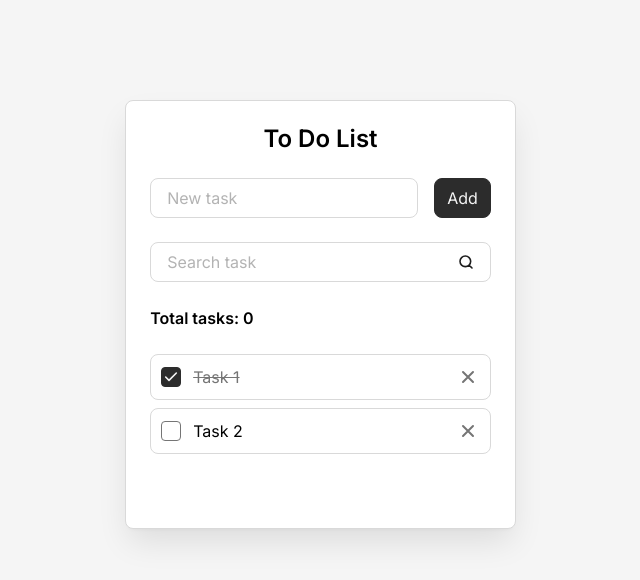
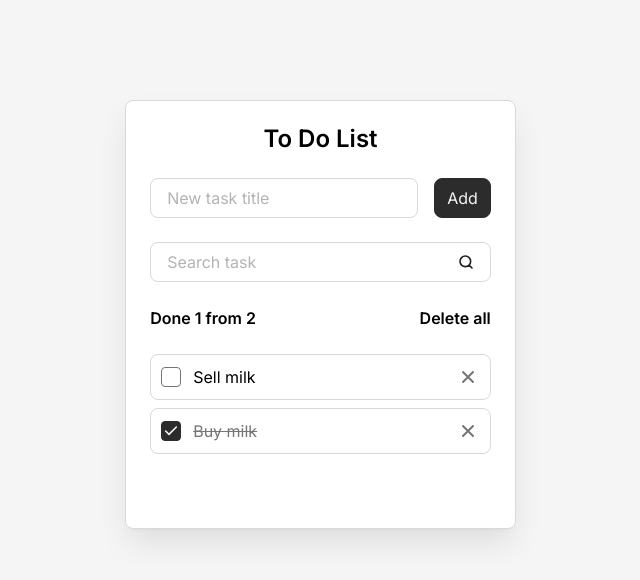
Before and after one commit to AlShamko/todo_Lamkov, a React (Vite) app: page / in a window 1280 px wide. Shown: the top 580 px of the page, without its empty margins (312-952 px from the left). Built offline with nearby package versions, Linux system fonts and the light colour scheme.

Commit message:
feat: add props in our components

```diff
--- a/src/App.jsx
+++ b/src/App.jsx
@@ -2,7 +2,7 @@ import Todo from "./components/Todo.jsx";
 
 const App = () => {
     return (
-       <Todo/>
+            <Todo/>
     )
 }
 
--- a/src/components/AddTaskForm.jsx
+++ b/src/components/AddTaskForm.jsx
@@ -1,11 +1,25 @@
 import Button from "./Button.jsx";
 import Field from "./Field.jsx";
 
-const AddTaskForm = () => {
+const AddTaskForm = (props) => {
+
+    const {
+        addTask,
+    } = props;
+
+    const onSubmit = (event) => {
+        event.preventDefault()
+        addTask()
+    }
+
     return (
-        <form className="todo__form">
-            <Field />
-            <Button />
+        <form className="todo__form" onSubmit={onSubmit}>
+            <Field
+            className="todo__field"
+            id="new-task"
+            label="New task title"
+            />
+            <Button type='submit'>Add</Button>
         </form>
     )
 }
--- a/src/components/Button.jsx
+++ b/src/components/Button.jsx
@@ -1,6 +1,18 @@
-const Button = () => {
+const Button = (props) => {
+
+    const {
+        className = '',
+        type = 'button',
+        children,
+    } = props;
+
     return (
-        <button className="button" type="submit">Add</button>
+        <button
+            className={`button ${className}`}
+            type= {type}
+        >
+            {children}
+        </button>
     )
 }
 
--- a/src/components/Field.jsx
+++ b/src/components/Field.jsx
@@ -1,17 +1,28 @@
-const Field = () => {
+const Field = (props) => {
+
+   const {
+       className = '',
+       id,
+       label,
+       type = 'text',
+       onInput,
+   } = props;
+
     return (
-        <div className="todo__field field">
+        <div className={`field ${className}`}>
             <label
                 className="field__label"
-                htmlFor="new-task"
+                htmlFor={id}
             >
-                New task
+                {label}
             </label>
             <input
                 className="field__input"
-                id="new-task"
+                id={id}
                 placeholder=" "
                 autoComplete="off"
+                type={type}
+                onInput={onInput}
             />
         </div>
     )
--- a/src/components/SearchTaskForm.jsx
+++ b/src/components/SearchTaskForm.jsx
@@ -1,21 +1,23 @@
-const SearchTaskForm = () => {
+import Field from "./Field.jsx";
+
+const SearchTaskForm = (props) => {
+
+    const {
+        onSearchInput,
+    } = props;
+
     return (
-        <form className="todo__form">
-            <div className="todo__field field">
-                <label
-                    className="field__label"
-                    htmlFor="search-task"
-                >
-                    Search task
-                </label>
-                <input
-                    className="field__input"
-                    id="search-task"
-                    placeholder=" "
-                    autoComplete="off"
-                    type="search"
-                />
-            </div>
+        <form
+            className="todo__form"
+            onSubmit={(event) => event.preventDefault()}
+        >
+            <Field
+                className="todo__field"
+                id="search-task"
+                label="Search task"
+                type="search"
+                onInput={(event) => onSearchInput(event.target.value)}
+            />
         </form>
     )
 }
--- a/src/components/Todo.jsx
+++ b/src/components/Todo.jsx
@@ -4,13 +4,48 @@ import TodoInfo from "./TodoInfo.jsx";
 import TodoList from "./TodoList.jsx";
 
 const Todo = () => {
+    const tasks = [
+        {id: 'task-1', title: 'Sell milk', isDone: false},
+        {id: 'task-2', title: 'Buy milk', isDone: true},
+    ];
+
+    const deleteAllTasks = () => {
+
+    }
+
+    const deleteTask = (taskId) => {
+
+    }
+
+    const toggleTaskComplete = (taskId, isDone) => {
+
+    }
+
+    const filterTasks = (query) => {
+
+    }
+
+    const addTask = () => {
+
+    }
+
+
+
     return (
         <div className="todo">
             <h1 className="todo__title">To Do List</h1>
-            <AddTaskForm/>
-            <SearchTaskForm/>
-            <TodoInfo/>
-            <TodoList/>
+            <AddTaskForm addTask={addTask}/>
+            <SearchTaskForm onSearchInput={filterTasks}/>
+            <TodoInfo
+                total={tasks.length}
+                done={tasks.filter(({isDone}) => isDone).length}
+                onDeleteAllButtonClick={deleteAllTasks}
+            />
+            <TodoList
+                tasks={tasks}
+                onDeleteTaskButtonClick={deleteTask}
+                onTaskCompleteChange={toggleTaskComplete}
+            />
         </div>
     )
 }
--- a/src/components/TodoInfo.jsx
+++ b/src/components/TodoInfo.jsx
@@ -1,8 +1,27 @@
-const TodoInfo = () => {
+const TodoInfo = (props) => {
+
+    const {
+        total,
+        done,
+        onDeleteAllButtonClick,
+    } = props
+
+    const hasTasks = total > 0;
+
     return (
         <div className="todo__info">
-            <div className="todo__total-tasks">Total tasks: <span>0</span></div>
-            <button className="todo__delete-all-button" type="button">Delete all</button>
+            <div className="todo__total-tasks">
+                Done {done} from {total}
+            </div>
+            {hasTasks && (
+                <button
+                    className="todo__delete-all-button"
+                    type="button"
+                    onClick={onDeleteAllButtonClick}
+                >
+                    Delete all
+                </button>
+            )}
         </div>
     )
 }
--- a/src/components/TodoItem.jsx
+++ b/src/components/TodoItem.jsx
@@ -1,22 +1,33 @@
-const TodoItem = () => {
+const TodoItem = (props) => {
+    const {
+        className = '',
+        id,
+        title,
+        isDone,
+        onDeleteTaskButtonClick,
+        onTaskCompleteChange,
+    } = props;
+
     return (
-        <li className="todo__item todo-item">
+        <li className={`todo-item ${className}`}>
             <input
                 className="todo-item__checkbox"
-                id="task-1"
+                id={id}
                 type="checkbox"
-                checked
+                checked={isDone}
+                onChange={(event) => onTaskCompleteChange(id, event.target.checked)}
             />
             <label
                 className="todo-item__label"
-                htmlFor="task-1"
+                htmlFor={id}
             >
-                Task 1
+                {title}
             </label>
             <button
                 className="todo-item__delete-button"
                 aria-label="Delete"
                 title="Delete"
+                onClick={() => onDeleteTaskButtonClick(id)}
             >
                 <svg
                     width="20"
--- a/src/components/TodoList.jsx
+++ b/src/components/TodoList.jsx
@@ -1,6 +1,11 @@
 import TodoItem from "./TodoItem.jsx";
 
-const TodoList = () => {
+const TodoList = (props) => {
+    const {
+        tasks = [],
+        onDeleteTaskButtonClick,
+        onTaskCompleteChange,
+    } = props;
     const hasTasks = true;
 
     if (!hasTasks) {
@@ -9,41 +14,15 @@ const TodoList = () => {
 
     return (
         <ul className="todo__list">
-            <TodoItem/>
-            <li className="todo__item todo-item">
-                <input
-                    className="todo-item__checkbox"
-                    id="task-2"
-                    type="checkbox"
+            {tasks.map((task) => (
+                <TodoItem
+                    className='todo-item'
+                    key={task.id}
+                    onDeleteTaskButtonClick={onDeleteTaskButtonClick}
+                    onTaskCompleteChange={onTaskCompleteChange}
+                    {...task}
                 />
-                <label
-                    className="todo-item__label"
-                    htmlFor="task-2"
-                >
-                    Task 2
-                </label>
-                <button
-                    className="todo-item__delete-button"
-                    aria-label="Delete"
-                    title="Delete"
-                >
-                    <svg
-                        width="20"
-                        height="20"
-                        viewBox="0 0 20 20"
-                        fill="none"
-                        xmlns="http://www.w3.org/2000/svg"
-                    >
-                        <path
-                            d="M15 5L5 15M5 5L15 15"
-                            stroke="#757575"
-                            strokeWidth="2"
-                            strokeLinecap="round"
-                            strokeLinejoin="round"
-                        />
-                    </svg>
-                </button>
-            </li>
+            ))}
         </ul>
     )
 }
--- a/src/styles/components/todo.css
+++ b/src/styles/components/todo.css
@@ -45,10 +45,6 @@
         color: var(--color-gray-4);
     }
 
-  &:not(.is-visible) {
-    opacity: 0;
-    visibility: hidden;
-  }
 }
 
 .todo__list,
```
Lines whose indentation alone changed are shown as unchanged.
